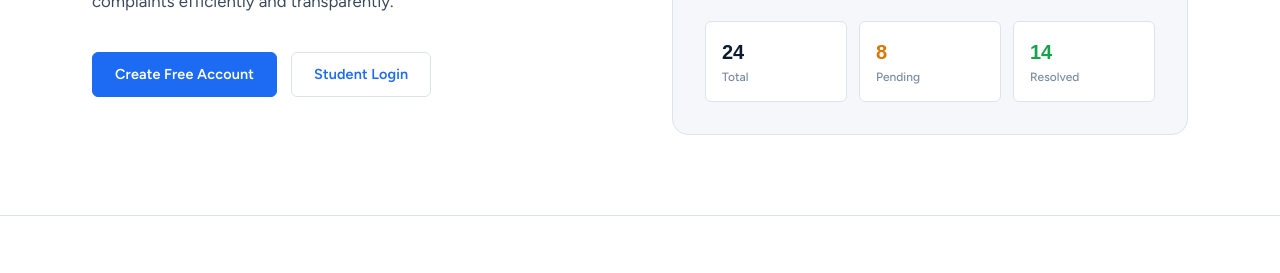
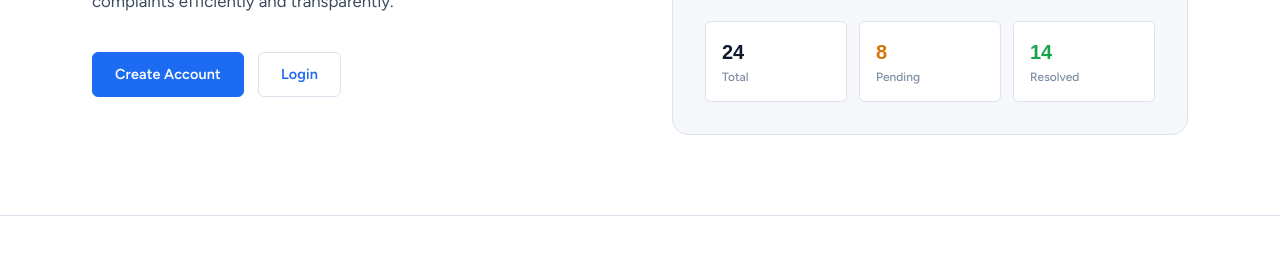
Before and after one commit to badruddin-tasnim/UniResolve, a website: page frontend/index.html in a window 1280 px wide. Shown: the part 527-800 px from the top of the page. Drawn offline with Linux system fonts and the light colour scheme; a web font is replaced by a local one.

Commit message:
Changed Button Label

```diff
--- a/frontend/index.html
+++ b/frontend/index.html
@@ -41,8 +41,8 @@
             UniResolve connects students directly with university administration — making it easy to report, track, and resolve complaints efficiently and transparently.
           </p>
           <div class="hero-actions">
-            <a href="register.html" class="btn btn-primary">Create Free Account</a>
-            <a href="login.html" class="btn btn-outline">Student Login</a>
+            <a href="register.html" class="btn btn-primary">Create Account</a>
+            <a href="login.html" class="btn btn-outline">Login</a>
           </div>
         </div>
 
```
